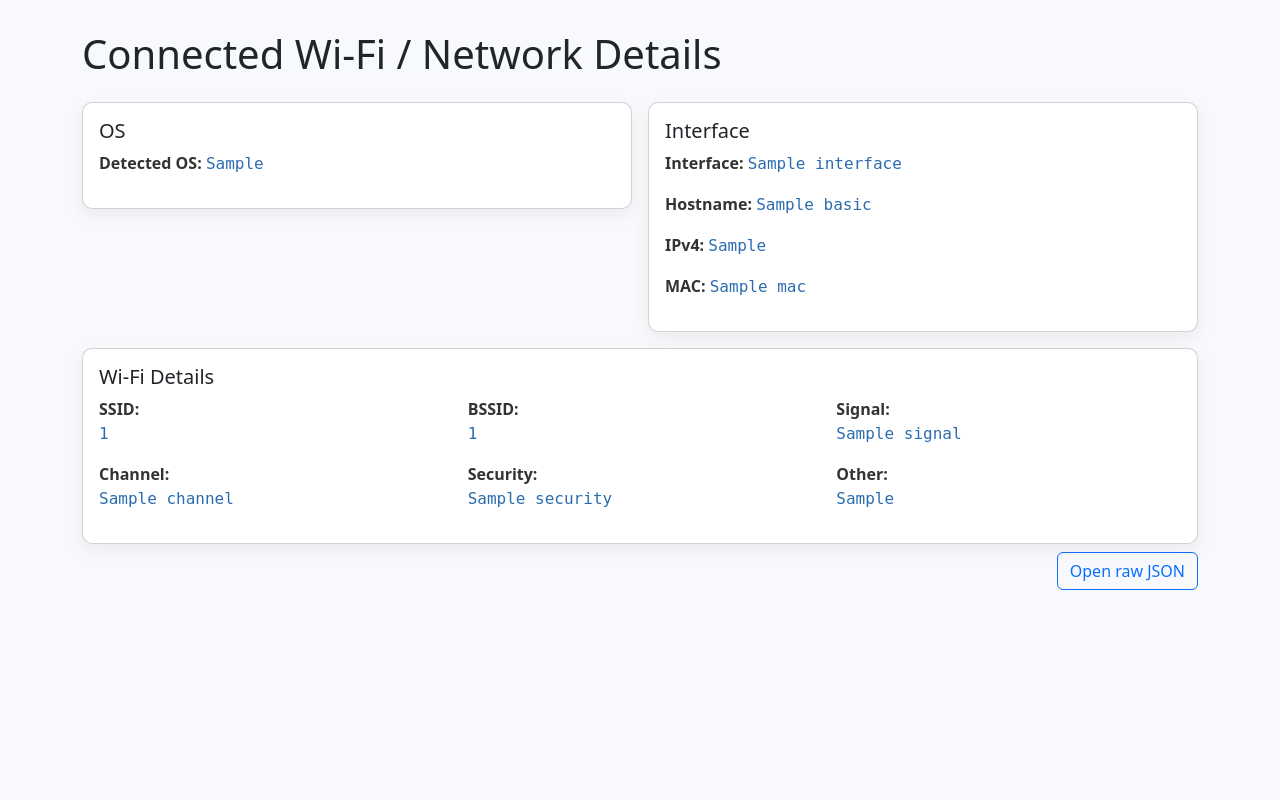
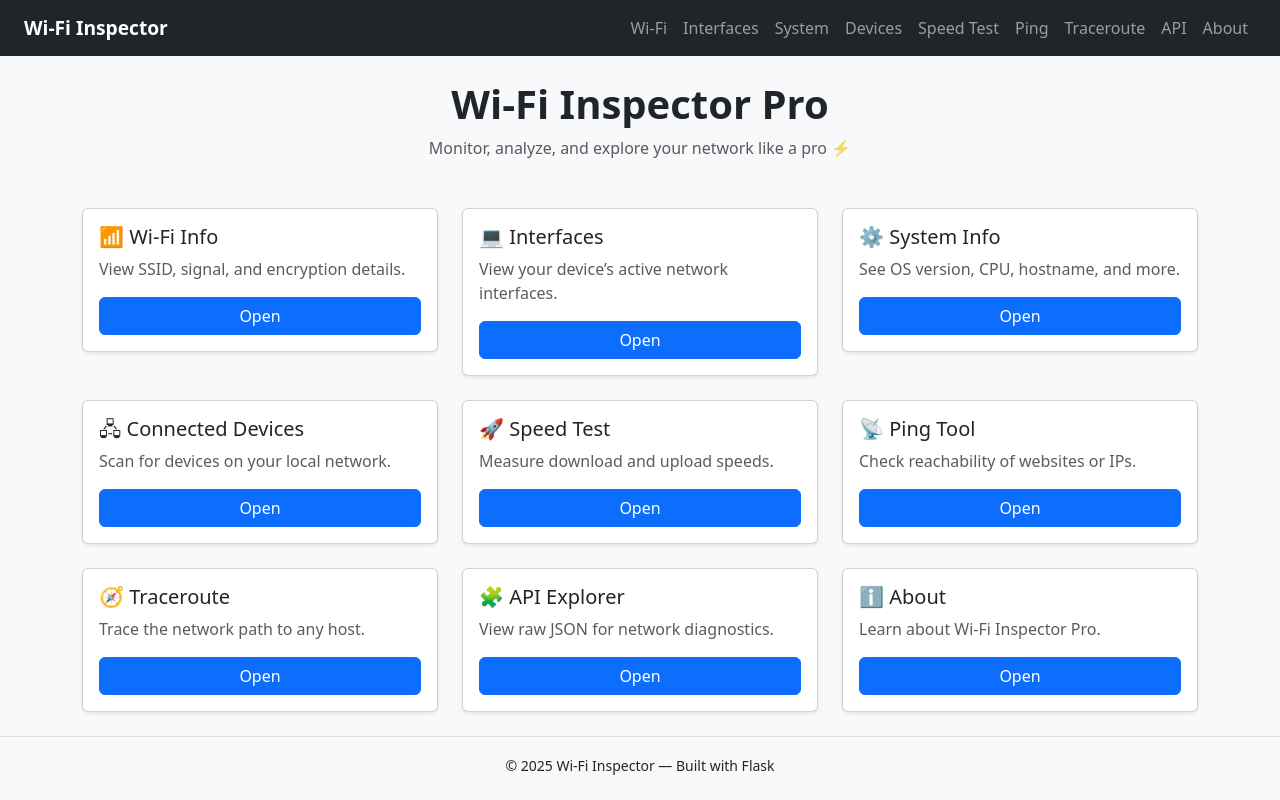
Before and after one commit to Abhinavsathyann/Wi-Fi-Inspector, a Flask app: template templates/index.html in a window 1280 px wide. Run offline with Flask 2, Linux system fonts and the light colour scheme; the template is opened without the code that fills it: most values are stand-ins (such as "Sample title", 1, 10 or a date in 2020).

Commit message:
modified:   templates/index.html

```diff
--- a/templates/index.html
+++ b/templates/index.html
@@ -1,57 +1,99 @@
-<!doctype html>
-<html lang="en">
-<head>
-  <meta charset="utf-8" />
-  <title>Connected Wi-Fi Details</title>
-  <meta name="viewport" content="width=device-width,initial-scale=1" />
-  <link href="https://cdn.jsdelivr.net/npm/bootstrap@5.3.2/dist/css/bootstrap.min.css" rel="stylesheet">
-  <style>
-    body { padding: 30px; background:#f7f9fc; }
-    .card { border-radius:10px; box-shadow: 0 6px 18px rgba(0,0,0,0.06); }
-    .k { font-weight:600; color:#333; }
-    .v { color:#2b6cb0; font-family:monospace; }
-  </style>
-</head>
-<body>
-<div class="container">
-  <h1 class="mb-4">Connected Wi-Fi / Network Details</h1>
+{% extends 'base.html' %}
+{% block content %}
+<div class="text-center mb-5">
+  <h1 class="fw-bold fade-in">Wi-Fi Inspector Pro</h1>
+  <p class="text-muted">Monitor, analyze, and explore your network like a pro ⚡</p>
+</div>
 
-  <div class="row g-3">
-    <div class="col-md-6">
-      <div class="card p-3">
-        <h5>OS</h5>
-        <p><span class="k">Detected OS:</span> <span class="v">{{ data.os }}</span></p>
+<div class="row g-4">
+  <div class="col-md-4">
+    <div class="card shadow-sm card-hover">
+      <div class="card-body">
+        <h5 class="card-title">📶 Wi-Fi Info</h5>
+        <p class="card-text text-muted">View SSID, signal, and encryption details.</p>
+        <a href="/wifi" class="btn btn-primary w-100">Open</a>
       </div>
     </div>
+  </div>
 
-    <div class="col-md-6">
-      <div class="card p-3">
-        <h5>Interface</h5>
-        <p><span class="k">Interface:</span> <span class="v">{{ data.basic.interface }}</span></p>
-        <p><span class="k">Hostname:</span> <span class="v">{{ data.basic.hostname }}</span></p>
-        <p><span class="k">IPv4:</span> <span class="v">{{ data.basic.ipv4 }}</span></p>
-        <p><span class="k">MAC:</span> <span class="v">{{ data.basic.mac }}</span></p>
+  <div class="col-md-4">
+    <div class="card shadow-sm card-hover">
+      <div class="card-body">
+        <h5 class="card-title">💻 Interfaces</h5>
+        <p class="card-text text-muted">View your device’s active network interfaces.</p>
+        <a href="/interfaces" class="btn btn-primary w-100">Open</a>
       </div>
     </div>
+  </div>
 
-    <div class="col-12">
-      <div class="card p-3">
-        <h5>Wi-Fi Details</h5>
-        <div class="row">
-          <div class="col-md-4"><p><span class="k">SSID:</span><br><span class="v">{{ data.wifi.ssid or '—' }}</span></p></div>
-          <div class="col-md-4"><p><span class="k">BSSID:</span><br><span class="v">{{ data.wifi.bssid or '—' }}</span></p></div>
-          <div class="col-md-4"><p><span class="k">Signal:</span><br><span class="v">{{ data.wifi.signal or '—' }}</span></p></div>
-          <div class="col-md-4"><p><span class="k">Channel:</span><br><span class="v">{{ data.wifi.channel or data.wifi.freq or '—' }}</span></p></div>
-          <div class="col-md-4"><p><span class="k">Security:</span><br><span class="v">{{ data.wifi.security or data.wifi.authentication or '—' }}</span></p></div>
-          <div class="col-md-4"><p><span class="k">Other:</span><br><span class="v">{{ data.wifi.radio_type or data.wifi.cipher or '—' }}</span></p></div>
-        </div>
+  <div class="col-md-4">
+    <div class="card shadow-sm card-hover">
+      <div class="card-body">
+        <h5 class="card-title">⚙️ System Info</h5>
+        <p class="card-text text-muted">See OS version, CPU, hostname, and more.</p>
+        <a href="/system" class="btn btn-primary w-100">Open</a>
       </div>
     </div>
+  </div>
 
-    <div class="col-12 text-end mt-2">
-      <a class="btn btn-outline-primary" href="/api/json" target="_blank">Open raw JSON</a>
+  <div class="col-md-4">
+    <div class="card shadow-sm card-hover">
+      <div class="card-body">
+        <h5 class="card-title">🖧 Connected Devices</h5>
+        <p class="card-text text-muted">Scan for devices on your local network.</p>
+        <a href="/devices" class="btn btn-primary w-100">Open</a>
+      </div>
+    </div>
+  </div>
+
+  <div class="col-md-4">
+    <div class="card shadow-sm card-hover">
+      <div class="card-body">
+        <h5 class="card-title">🚀 Speed Test</h5>
+        <p class="card-text text-muted">Measure download and upload speeds.</p>
+        <a href="/speedtest" class="btn btn-primary w-100">Open</a>
+      </div>
+    </div>
+  </div>
+
+  <div class="col-md-4">
+    <div class="card shadow-sm card-hover">
+      <div class="card-body">
+        <h5 class="card-title">📡 Ping Tool</h5>
+        <p class="card-text text-muted">Check reachability of websites or IPs.</p>
+        <a href="/ping" class="btn btn-primary w-100">Open</a>
+      </div>
+    </div>
+  </div>
+
+  <div class="col-md-4">
+    <div class="card shadow-sm card-hover">
+      <div class="card-body">
+        <h5 class="card-title">🧭 Traceroute</h5>
+        <p class="card-text text-muted">Trace the network path to any host.</p>
+        <a href="/traceroute" class="btn btn-primary w-100">Open</a>
+      </div>
+    </div>
+  </div>
+
+  <div class="col-md-4">
+    <div class="card shadow-sm card-hover">
+      <div class="card-body">
+        <h5 class="card-title">🧩 API Explorer</h5>
+        <p class="card-text text-muted">View raw JSON for network diagnostics.</p>
+        <a href="/api" class="btn btn-primary w-100">Open</a>
+      </div>
+    </div>
+  </div>
+
+  <div class="col-md-4">
+    <div class="card shadow-sm card-hover">
+      <div class="card-body">
+        <h5 class="card-title">ℹ️ About</h5>
+        <p class="card-text text-muted">Learn about Wi-Fi Inspector Pro.</p>
+        <a href="/about" class="btn btn-primary w-100">Open</a>
+      </div>
     </div>
   </div>
 </div>
-</body>
-</html>
+{% endblock %}
```
